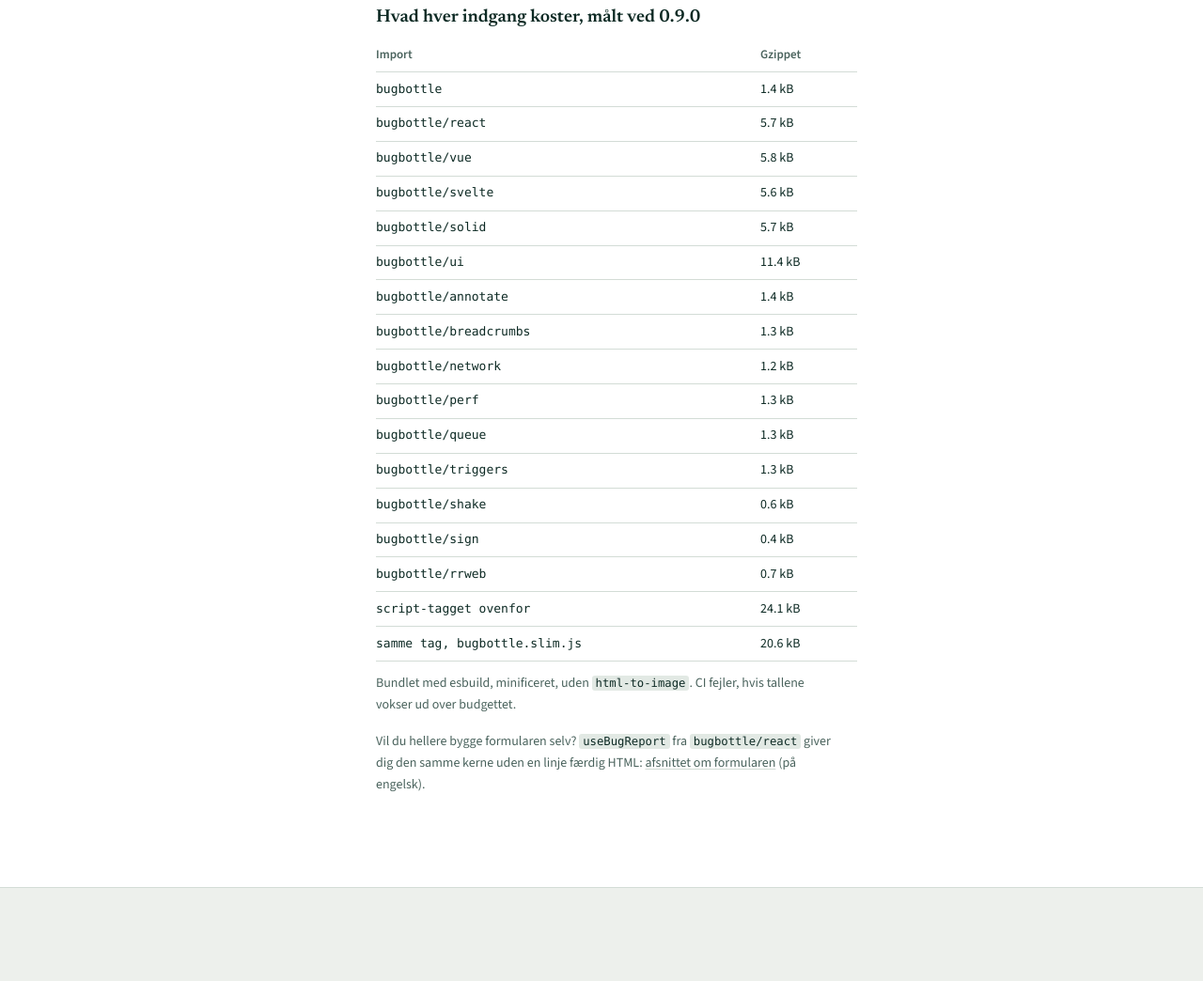
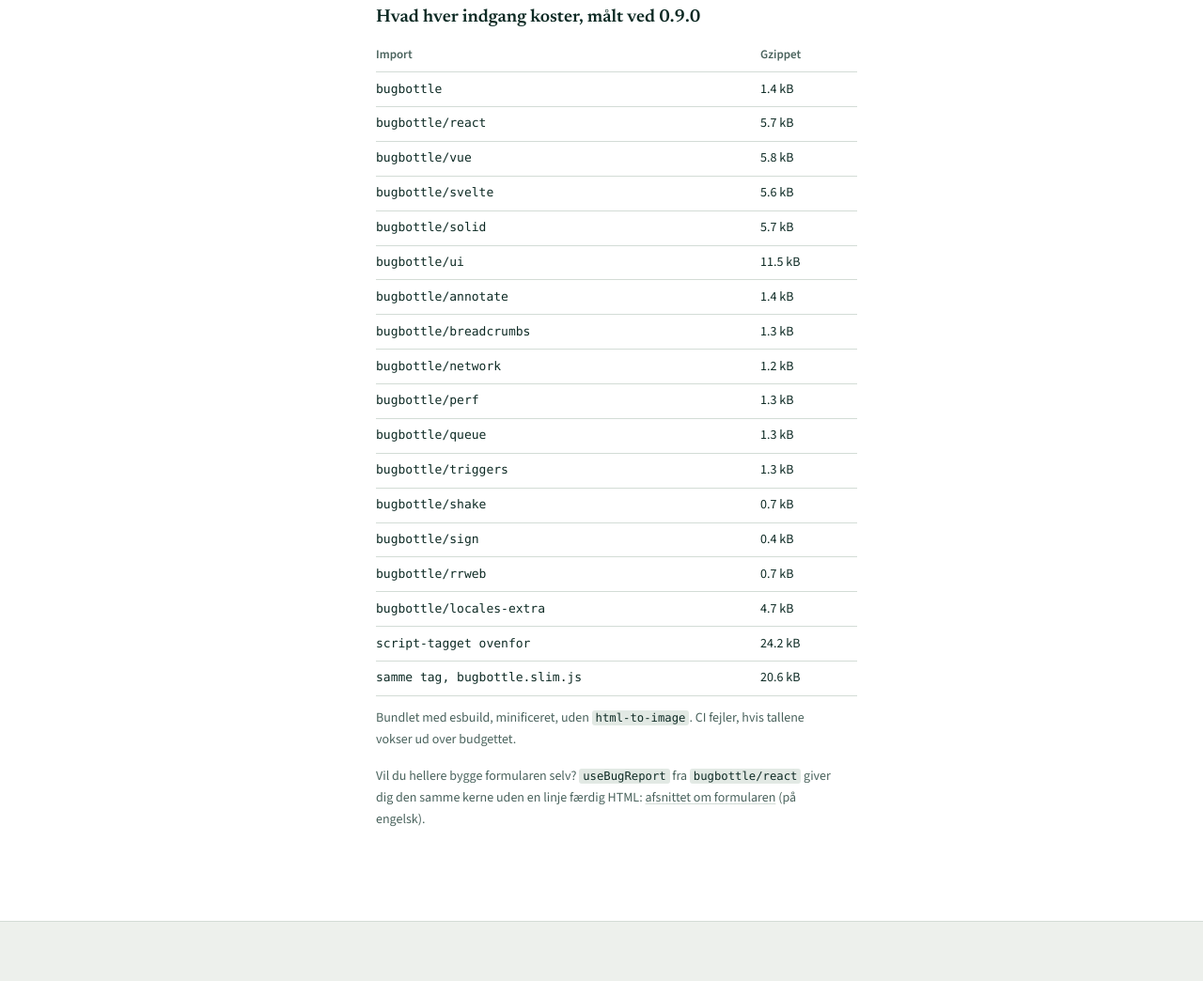
Before and after one commit to mahope/bugbottle, a website: page site/da/index.html in a window 1280 px wide. Shown: the part 2927-3971 px from the top of the page at 94% size. Drawn offline with Linux system fonts and the light colour scheme.

Commit message:
Measure every entry point for 0.10.0 and introduce the release

```diff
--- a/site/da/index.html
+++ b/site/da/index.html
@@ -260,7 +260,7 @@ mountBugbottle({ endpoint: "/api/feedback", locale: da });</code></pre>
           </tr>
           <tr>
             <th scope="row">bugbottle/ui</th>
-            <td>11.4 kB</td>
+            <td>11.5 kB</td>
           </tr>
           <tr>
             <th scope="row">bugbottle/annotate</th>
@@ -288,7 +288,7 @@ mountBugbottle({ endpoint: "/api/feedback", locale: da });</code></pre>
           </tr>
           <tr>
             <th scope="row">bugbottle/shake</th>
-            <td>0.6 kB</td>
+            <td>0.7 kB</td>
           </tr>
           <tr>
             <th scope="row">bugbottle/sign</th>
@@ -299,8 +299,12 @@ mountBugbottle({ endpoint: "/api/feedback", locale: da });</code></pre>
             <td>0.7 kB</td>
           </tr>
           <tr>
+            <th scope="row">bugbottle/locales-extra</th>
+            <td>4.7 kB</td>
+          </tr>
+          <tr>
             <th scope="row">script-tagget ovenfor</th>
-            <td>24.1 kB</td>
+            <td>24.2 kB</td>
           </tr>
           <tr>
             <th scope="row">samme tag, bugbottle.slim.js</th>
```
Also changed, not shown: site/index.html (+7 -3 lines), CHANGELOG.md.
